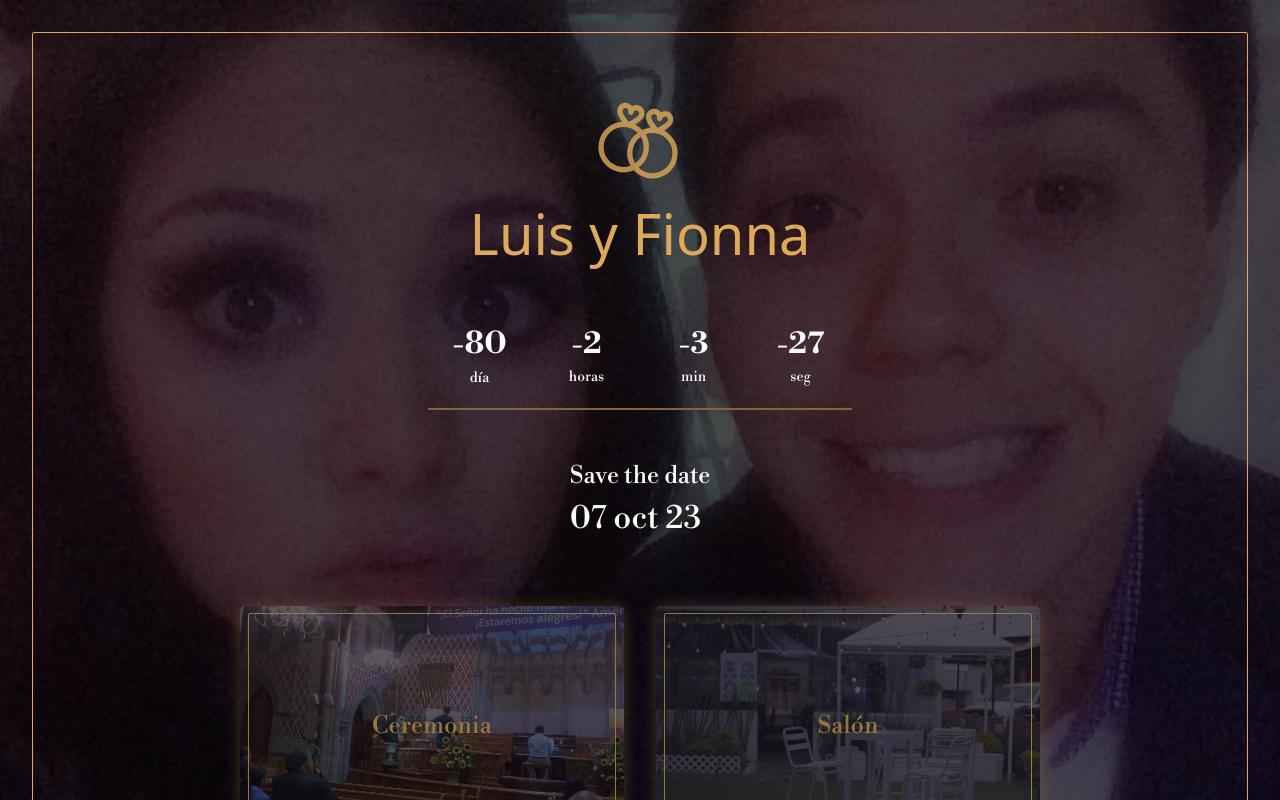
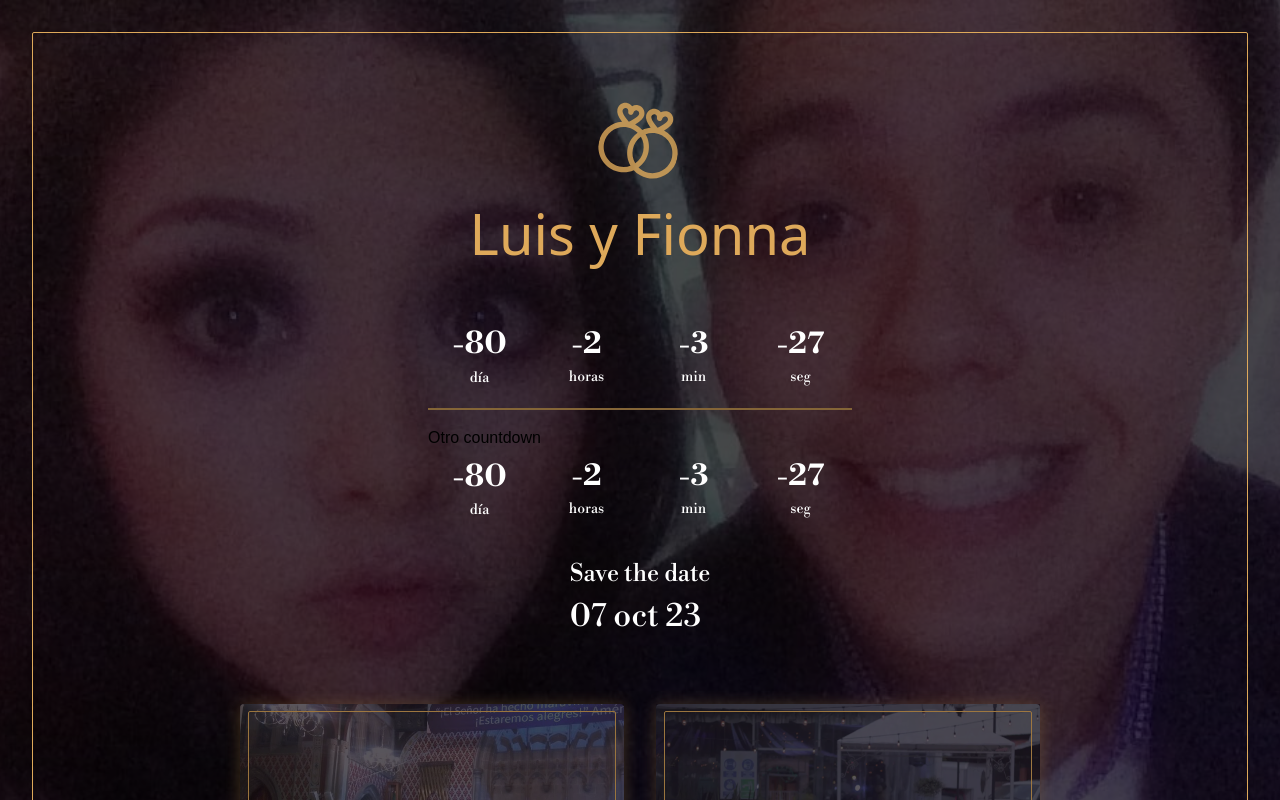
Before and after one commit to Lariicsa/fiohny, a Vue app: page / in a window 1280 px wide. Shown: the top 800 px of the page. Built offline with nearby package versions, Linux system fonts and the light colour scheme; a web font is replaced by a local one.

Commit message:
Agregar otro counter

```diff
--- a/src/App.vue
+++ b/src/App.vue
@@ -27,6 +27,9 @@
 					<Countdown class="grid grid-cols-4 gap-1 mx-auto"></Countdown>
 					<hr
 						class="h-[1px] w-full bg-transparent border-b border-[#846537] my-4" />
+
+						<h2>Otro countdown</h2>
+						<Countdown class="grid grid-cols-4 gap-1 mx-auto"></Countdown>
 				</div>
 
 				<div class="flex flex-col w-auto mx-auto my-[16px]">
```
